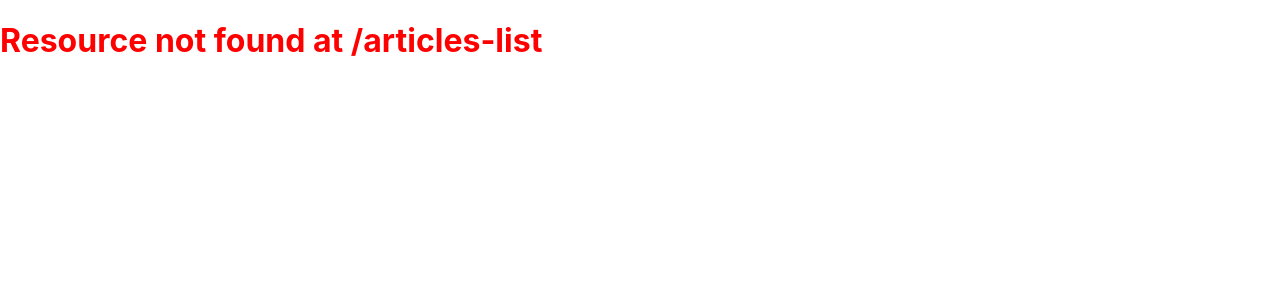
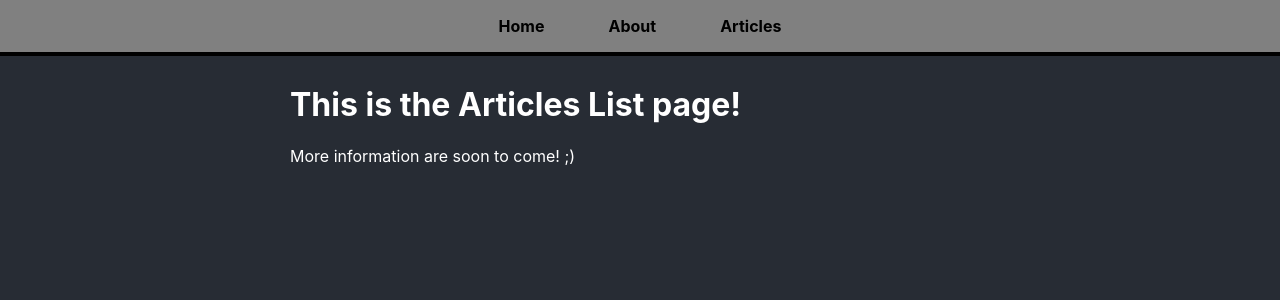
Before and after one commit to IsraelDeorce/portfolio, a React (Create React App) app: page /articles-list in a window 1280 px wide. Before the commit this address had no page. Shown: the top 300 px of the page. Built offline with nearby package versions, Linux system fonts and the light colour scheme.

Commit message:
fixing css

```diff
--- a/src/App.css
+++ b/src/App.css
@@ -1,3 +1,7 @@
-.App {
-  text-align: center;
+.App {}
+
+.page-body {
+  max-width: 700px;
+  margin: auto;
+  padding-top: 64px;
 }
--- a/src/App.js
+++ b/src/App.js
@@ -6,20 +6,26 @@ import {
   Article,
   ArticlesList
 } from './pages/';
+import { NavBar } from './components';
 import './App.css';
 
 function App() {
   return (
     <Router>
-      <div id='pages-body'>
-        <Routes>
-          <Route path='/' element={<Home />} />
-          <Route path='/about' element={<About />} />
-          <Route path='/article' element={<Article />} >
-            <Route path='article-list' element={<ArticlesList />} />
-          </Route>
-          <Route path='*' element={<Error />} />
-        </Routes>
+      <div id='app' className='App'>
+        <NavBar />
+        <div id='pages-body' className='page-body'>
+          <Routes>
+            <Route path='/' element={<Home />} />
+            <Route path='/about' element={<About />} />
+            <Route path='/articles-list' element={<ArticlesList />} />
+            <Route path='/article' element={<Article />} />
+            {/* <Route path='/article' element={<Article />} >
+              <Route path='articles-list' element={<ArticlesList />} />
+            </Route> */}
+            <Route path='*' element={<Error />} />
+          </Routes>
+        </div>
       </div>
     </Router>
   );
--- /dev/null
+++ b/src/components/NavBar/NavBar.css
@@ -0,0 +1,32 @@
+nav {
+  border-bottom: 4px solid black;
+  text-align: center;
+  position: fixed;
+  top: 0;
+  width: 100%;
+  background: grey;
+}
+
+nav ul {
+  list-style-type: none;
+  margin: 0;
+  padding: 0;
+}
+
+nav li {
+  display: inline-block;
+  padding-top: 16px;
+  padding-bottom: 16px;
+}
+
+nav a {
+  text-decoration: none;
+  color: black;
+  font-weight: bold;
+  padding: 16px 32px;
+}
+
+nav a:hover {
+  background: black;
+  color: white;
+}
--- /dev/null
+++ b/src/components/NavBar/NavBar.jsx
@@ -0,0 +1,24 @@
+import { Link } from 'react-router-dom';
+import './NavBar.css';
+
+function NavBar() {
+  return (
+    <div id='navbar'>
+      <nav>
+        <ul>
+          <li>
+            <Link to='/'>Home</Link>
+          </li>
+          <li>
+            <Link to='/about'>About</Link>
+          </li>
+          <li>
+            <Link to='/articles-list'>Articles</Link>
+          </li>
+        </ul>
+      </nav>
+    </div>
+  )
+}
+
+export default NavBar;
--- /dev/null
+++ b/src/components/index.js
@@ -0,0 +1 @@
+export { default as NavBar } from './NavBar/NavBar';
--- a/src/index.css
+++ b/src/index.css
@@ -5,6 +5,8 @@ body {
     sans-serif;
   -webkit-font-smoothing: antialiased;
   -moz-osx-font-smoothing: grayscale;
+  background-color: #272c34;
+  color: white;
 }
 
 code {
--- a/src/pages/ArticlesList/ArticlesList.jsx
+++ b/src/pages/ArticlesList/ArticlesList.jsx
@@ -1,7 +1,7 @@
 function ArticlesList() {
   return (
     <>
-      <h1>This os the Articles List page!</h1>
+      <h1>This is the Articles List page!</h1>
       <p>More information are soon to come! ;)</p>
     </>
   )
```
